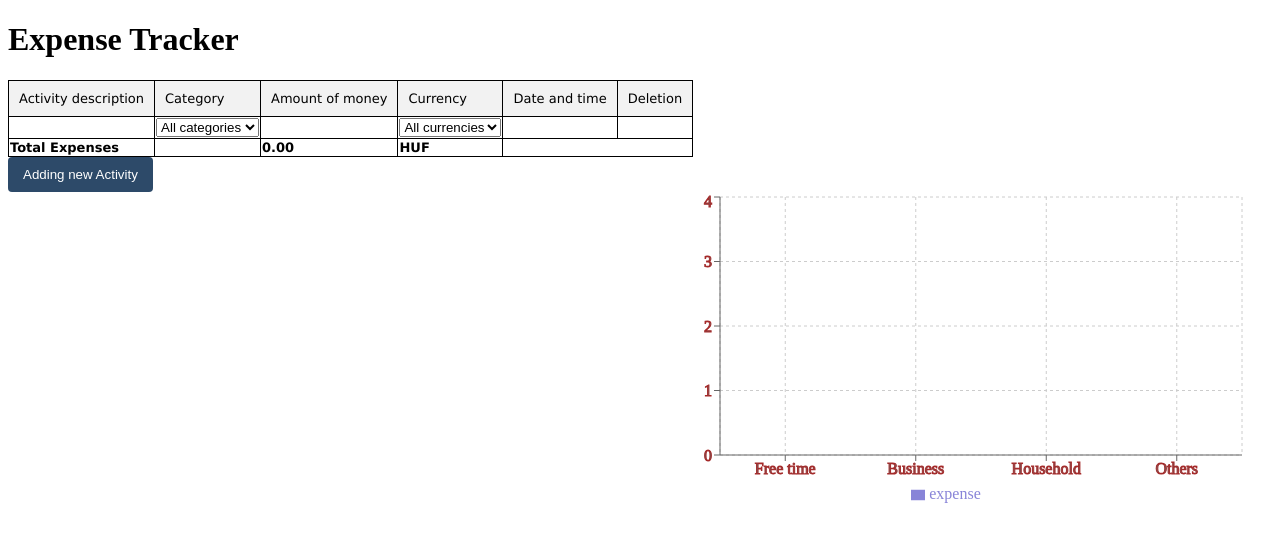
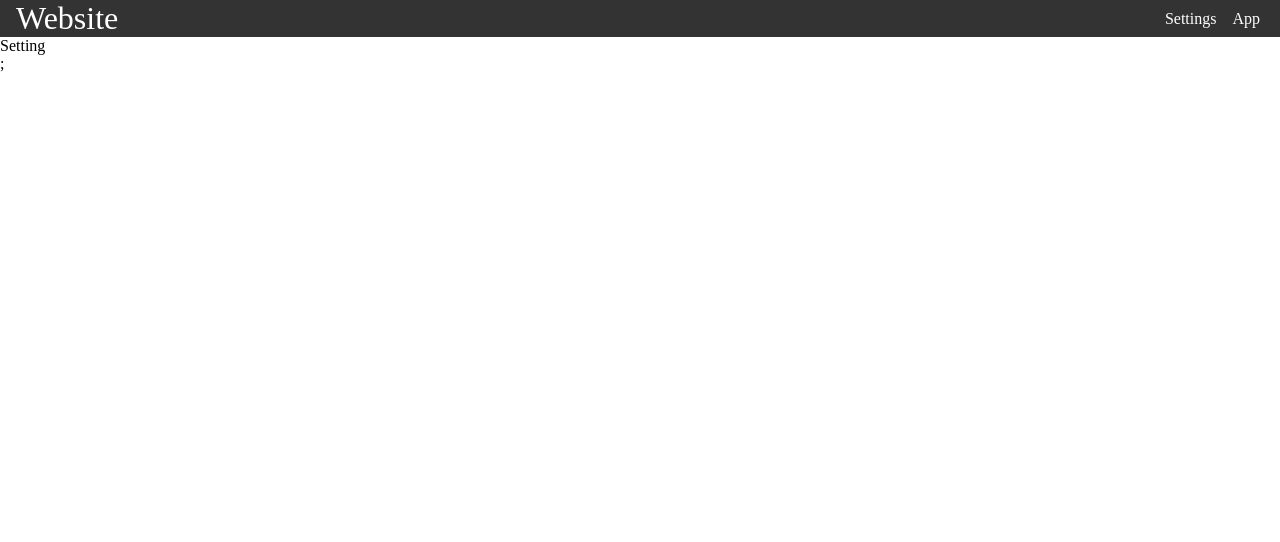
Before and after one commit to Mechazzz/Expense_Tracker, a React (Vite) app: page /settings in a window 1280 px wide. Shown: the top 542 px of the page. Built offline with nearby package versions, Linux system fonts and the light colour scheme.

Commit message:
Adding React Router, Navbar, Settings components, formatting the date, other minor updates

```diff
--- a/package.json
+++ b/package.json
@@ -14,6 +14,7 @@
     "react": "^18.2.0",
     "react-dom": "^18.2.0",
     "react-hook-form": "^7.49.2",
+    "react-router-dom": "^6.21.1",
     "recharts": "^2.10.3",
     "zod": "^3.22.4"
   },
--- a/src/App.tsx
+++ b/src/App.tsx
@@ -5,6 +5,8 @@ import Modal from "./Components/Modal";
 import { UserInputType } from "./types/UserInput";
 import { useLocalStorage } from "./hooks/useLocalStorage";
 import Charts from "./Components/Charts";
+import { newDate } from "./utils/utils";
+import Navbar from "./Components/Navbar";
 
 function App() {
   const [localState, setLocalState] = useLocalStorage("activities", []);
@@ -12,9 +14,10 @@ function App() {
 
   const handleFormSubmit = (userInput: UserInputType) => {
     const currentTime = new Date();
+
     const newActivity = {
       id: activities.length + 1,
-      date: currentTime,
+      date: newDate(currentTime),
       ...userInput,
     };
 
@@ -29,6 +32,7 @@ function App() {
 
   return (
     <>
+      <Navbar />
       <Expenses
         activities={activities}
         onDelete={(id) => {
--- a/src/Components/Expenses.tsx
+++ b/src/Components/Expenses.tsx
@@ -85,7 +85,7 @@ const Expenses = ({ activities, onDelete }: Props) => {
                 activities.filter(filterCategory).filter(currencyCategory)
               ).toFixed(2)}
             </td>
-            <td className="totalExpenses">HUF</td>
+            <td className="totalExpenses">USD</td>
           </tr>
         </tfoot>
       </table>
--- /dev/null
+++ b/src/Components/Navbar.tsx
@@ -0,0 +1,21 @@
+import "../Styling/Navbar.css";
+
+const Navbar = () => {
+  return (
+    <nav className="navbar">
+      <a href="/" className="title">
+        Website
+      </a>
+      <ul>
+        <li className="website">
+          <a href="/settings">Settings</a>
+        </li>
+        <li className="website">
+          <a href="/app">App</a>
+        </li>
+      </ul>
+    </nav>
+  );
+};
+
+export default Navbar;
--- /dev/null
+++ b/src/Components/Router.tsx
@@ -0,0 +1,10 @@
+import { createBrowserRouter } from "react-router-dom";
+import Settings from "./Settings";
+import App from "../App";
+
+const router = createBrowserRouter([
+  { path: "/settings", element: <Settings /> },
+  { path: "/app", element: <App /> },
+]);
+
+export default router;
--- /dev/null
+++ b/src/Components/Settings.tsx
@@ -0,0 +1,12 @@
+import Navbar from "./Navbar";
+
+const Settings = () => {
+  return (
+    <>
+      <Navbar />
+      <div>Setting</div>;
+    </>
+  );
+};
+
+export default Settings;
--- a/src/Components/UserInput.tsx
+++ b/src/Components/UserInput.tsx
@@ -13,7 +13,7 @@ const schema = z.object({
     })
     .min(2, { message: "Activity name must contain at least 2 characters" })
     .refine(
-      (txt) => /^[a-zA-Z\s]*$/.test(txt),
+      (txt) => /^[A-Za-z\u00C0-\u00FF\s]+$/.test(txt),
       "Activity should contain only letters or space"
     ),
   category: z.string().refine((value) => value !== "", {
--- /dev/null
+++ b/src/Styling/Navbar.css
@@ -0,0 +1,46 @@
+* {
+box-sizing: border-box;
+}
+
+body {
+    margin: 0;
+}
+
+.navbar {
+    background-color: #333;
+    color: white;
+    display: flex;
+    justify-content: space-between;
+    align-items: center;
+    gap: 2rem;
+    padding:0 1rem;
+}
+
+.title {
+    font-size: 2rem;
+}
+
+.navbar ul {
+    padding: 0;
+    margin: 0;
+    list-style: none;
+    display: flex;
+    gap: 1rem;
+    align-items: center;
+    padding: .25rem;
+}
+
+.navbar a {
+    color: inherit;
+    text-decoration: none;
+    height: 100%;
+    display: flex;
+
+}
+.navbar li.active {
+    background-color: #555;
+}
+
+.navbar li.hover {
+    background-color: #777;
+}
--- a/src/main.tsx
+++ b/src/main.tsx
@@ -1,10 +1,10 @@
-import React from 'react'
-import ReactDOM from 'react-dom/client'
-import App from './App.tsx'
+import React from "react";
+import ReactDOM from "react-dom/client";
+import { RouterProvider } from "react-router-dom";
+import router from "./Components/Router.tsx";
 
-
-ReactDOM.createRoot(document.getElementById('root')!).render(
+ReactDOM.createRoot(document.getElementById("root")!).render(
   <React.StrictMode>
-    <App />
-  </React.StrictMode>,
-)
+    <RouterProvider router={router} />
+  </React.StrictMode>
+);
--- a/src/utils/constants.tsx
+++ b/src/utils/constants.tsx
@@ -1,2 +1,5 @@
-export const EUR = 380;
-export const USD = 340;
+/* export const EUR = 380;
+export const USD = 340; */
+
+export const EUR = 0.91;
+export const HUF = 345;
--- a/src/utils/utils.tsx
+++ b/src/utils/utils.tsx
@@ -1,11 +1,11 @@
 import { UserInputType } from "../types/UserInput";
-import { EUR, USD } from "./constants";
+import { EUR, HUF } from "./constants";
 
 export const calculatedAmount = (amount: UserInputType[]) => {
   return amount.reduce((acc, activity) => {
     switch (activity.currency) {
-      case "USD":
-        return activity.amount * USD + acc;
+      case "HUF":
+        return activity.amount / HUF + acc;
       case "EUR":
         return activity.amount * EUR + acc;
       default:
@@ -13,3 +13,13 @@ export const calculatedAmount = (amount: UserInputType[]) => {
     }
   }, 0);
 };
+
+export const newDate = (date) => {
+  const year = date.getFullYear();
+  const month = String(date.getMonth() + 1).padStart(2, "0");
+  const day = String(date.getDate()).padStart(2, "0");
+  const hours = String(date.getHours()).padStart(2, "0");
+  const minutes = String(date.getMinutes()).padStart(2, "0");
+
+  return `${day}/${month}/${year} ${hours}:${minutes}`;
+};
```
Also changed, not shown: src/Components/Charts.tsx (+0 -17 lines), 1 other file (tests, documents, lock files or other folders).
